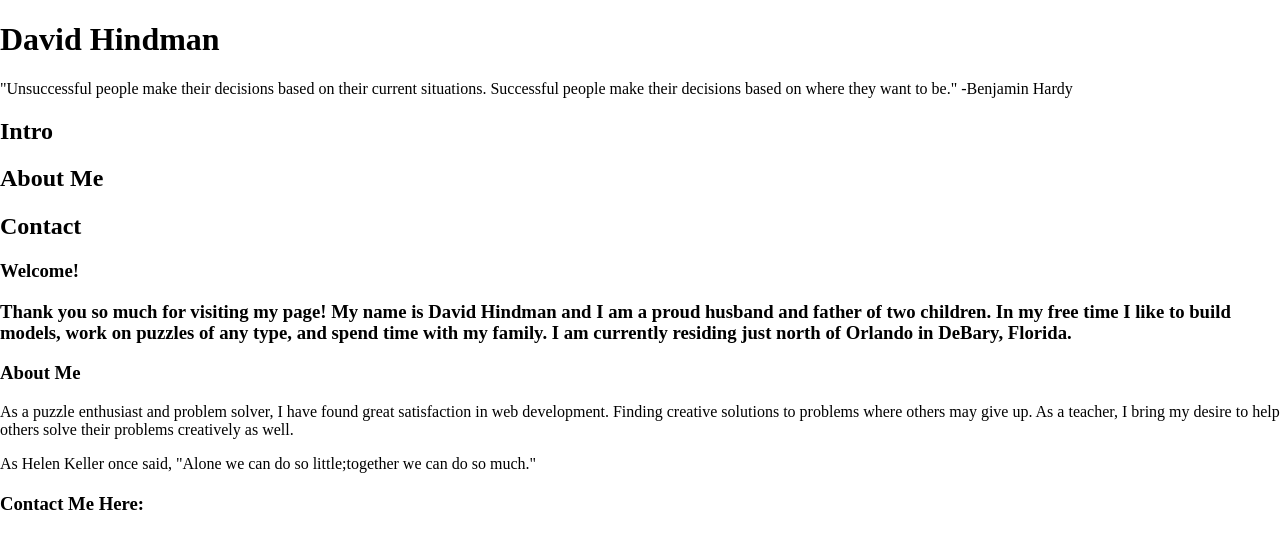
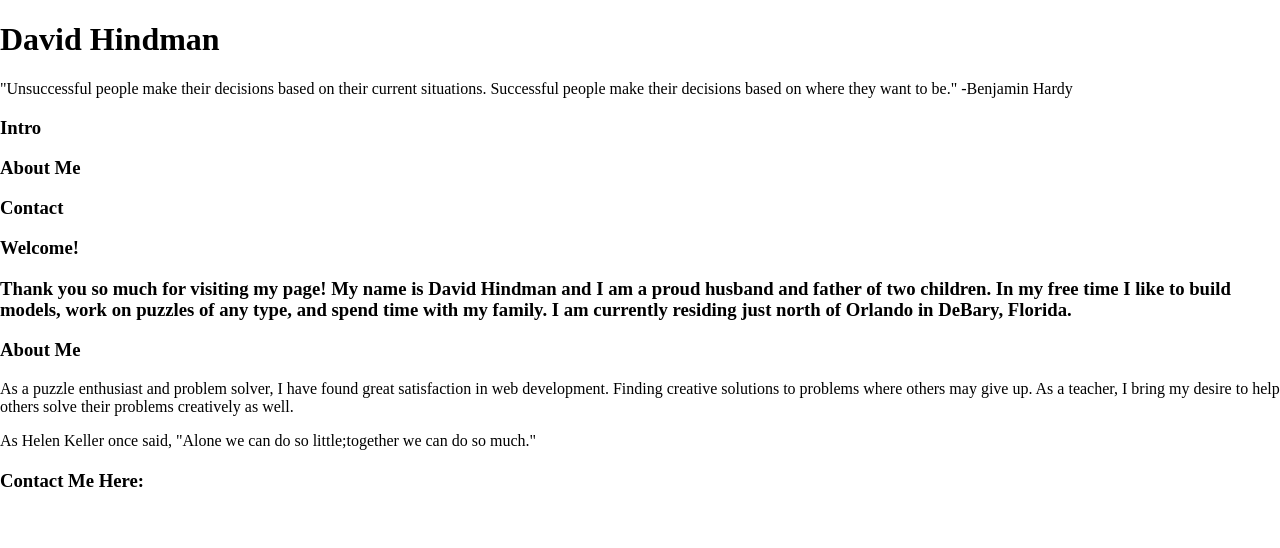
Before and after one commit to dwhindman/Portfolio, a plain HTML site: page index.html in a window 1280 px wide. Drawn offline with nearby package versions, Linux system fonts and the light colour scheme; a script that the page names is missing.

Commit message:
Update index.html

```diff
--- a/index.html
+++ b/index.html
@@ -19,7 +19,7 @@ href="https://cdnjs.cloudfare.com/ajax/libs/normalize/8.0.1/normalize.min.css"
         </h4>
          <nav>
            <!--insert links to sections-->
-           <h2>Intro</h2>   <h2>About Me</h2> <h2>Contact</h2>
+           <h3>Intro</h3>   <h3>About Me</h3> <h3>Contact</h3>
          </nav>
       </header>
 
```
